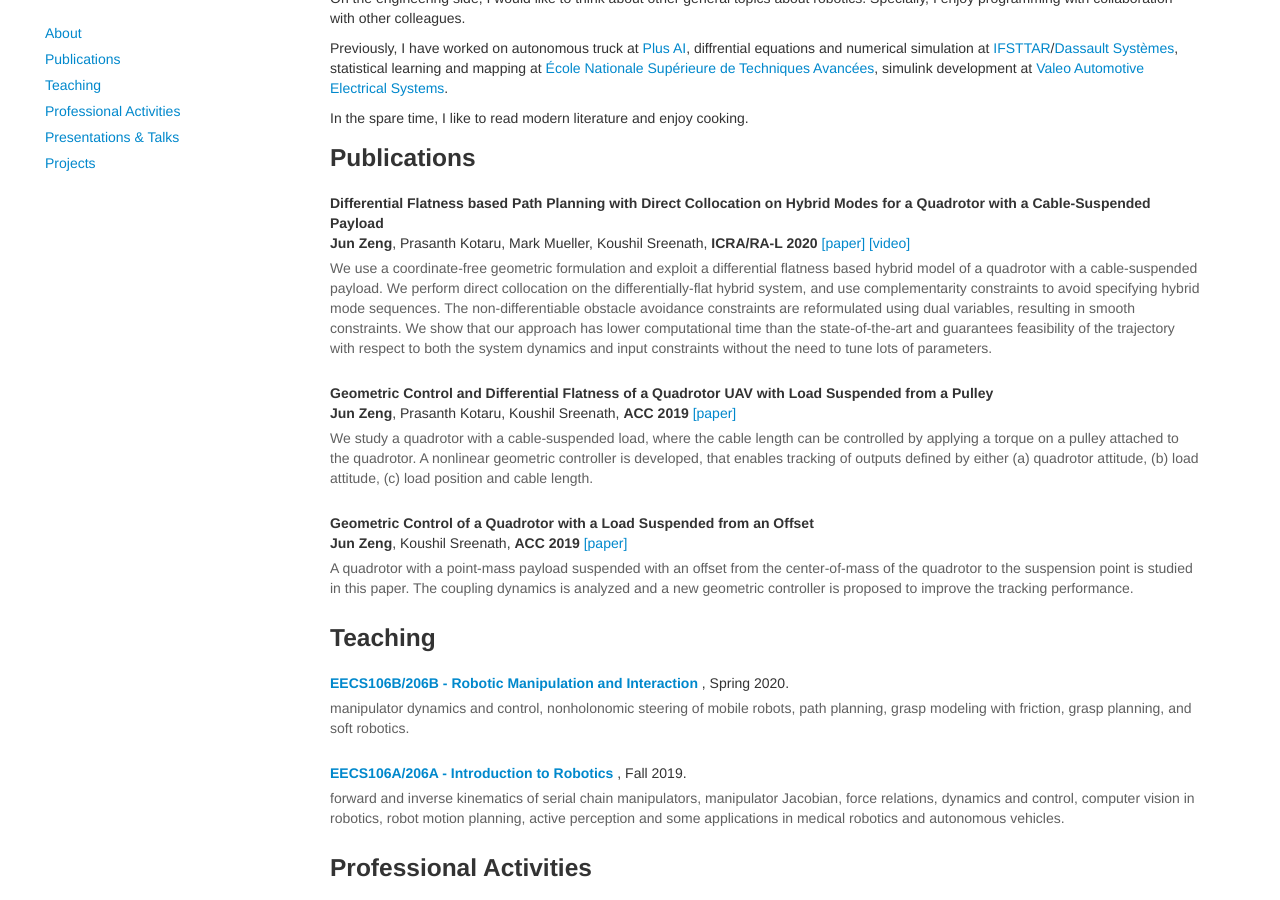
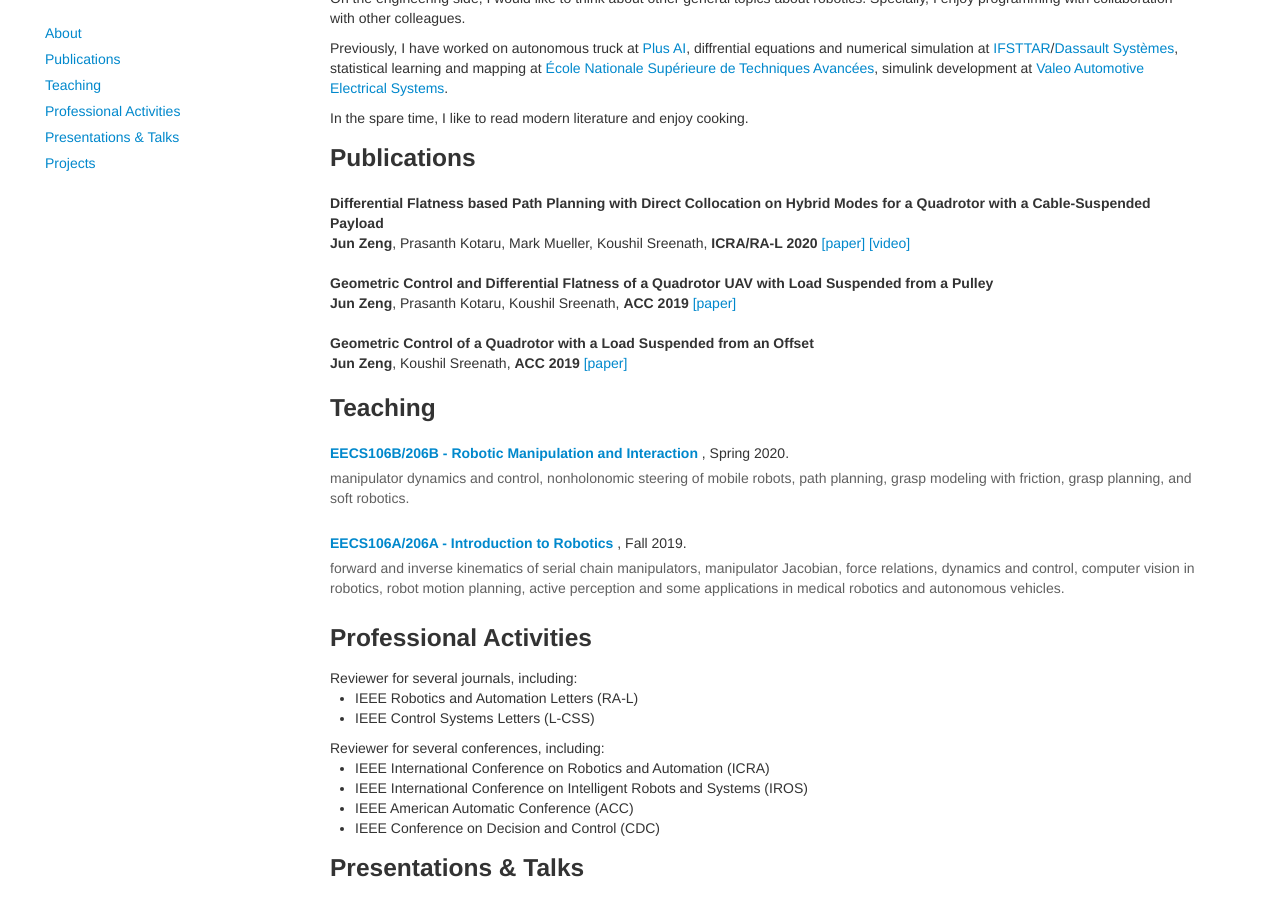
Before and after one commit to junzengx14/junzengx14.github.io, a Jekyll site: the page index.html, which Jekyll copies as it is, in a window 1280 px wide and 900 px high, scrolled down 322 px. Built offline with Jekyll 4.4.1, drawn with Linux system fonts in a browser that asks for light colours.

Commit message:
Remove papers' abstracts

```diff
--- a/index.html
+++ b/index.html
@@ -144,12 +144,12 @@
                         <a target="_blank" href="https://hybrid-robotics.berkeley.edu/publications/RAL2020_PPQL.pdf">[paper]</a>
                         <a target="_blank" href="https://www.youtube.com/watch?v=e09RZOx_nZk&t=18s">[video]</a>
                     </p>
-                    <p class="abstract-text">
+                    <!-- <p class="abstract-text">
                         We use a coordinate-free geometric formulation and exploit a differential flatness based hybrid model of a quadrotor with a cable-suspended payload.
                         We perform direct collocation on the differentially-flat hybrid system, and use complementarity constraints to avoid specifying hybrid mode sequences.
                         The non-differentiable obstacle avoidance constraints are reformulated using dual variables, resulting in smooth constraints.
                         We show that our approach has lower computational time than the state-of-the-art and guarantees feasibility of the trajectory with respect to both the system dynamics and input constraints without the need to tune lots of parameters.
-                    </p>
+                    </p> -->
                 </div>
             </div>
 
@@ -162,10 +162,10 @@
                         <strong>Jun Zeng</strong>, Prasanth Kotaru, Koushil Sreenath, <strong>ACC 2019</strong>
                         <a target="_blank" href="https://hybrid-robotics.berkeley.edu/publications/ACC2019_QuadLoad_Pulley.pdf">[paper]</a>
                     </p>
-                    <p class="abstract-text">
+                    <!-- <p class="abstract-text">
                         We study a quadrotor with a cable-suspended load, where the cable length can be controlled by applying a torque on a pulley attached to the quadrotor.
                         A nonlinear geometric controller is developed, that enables tracking of outputs defined by either (a) quadrotor attitude, (b) load attitude, (c) load position and cable length.
-                    </p>
+                    </p> -->
                 </div>
             </div>
 
@@ -178,10 +178,10 @@
                         <strong>Jun Zeng</strong>, Koushil Sreenath, <strong>ACC 2019</strong>
                         <a target="_blank" href="https://hybrid-robotics.berkeley.edu/publications/ACC2019_QuadLoad_Offset.pdf">[paper]</a>
                     </p>
-                    <p class="abstract-text">
+                    <!-- <p class="abstract-text">
                         A quadrotor with a point-mass payload suspended with an offset from the center-of-mass of the quadrotor to the suspension point is studied in this paper.
                         The coupling dynamics is analyzed and a new geometric controller is proposed to improve the tracking performance.
-                    </p>
+                    </p> -->
                 </div>
             </div>
 
```
